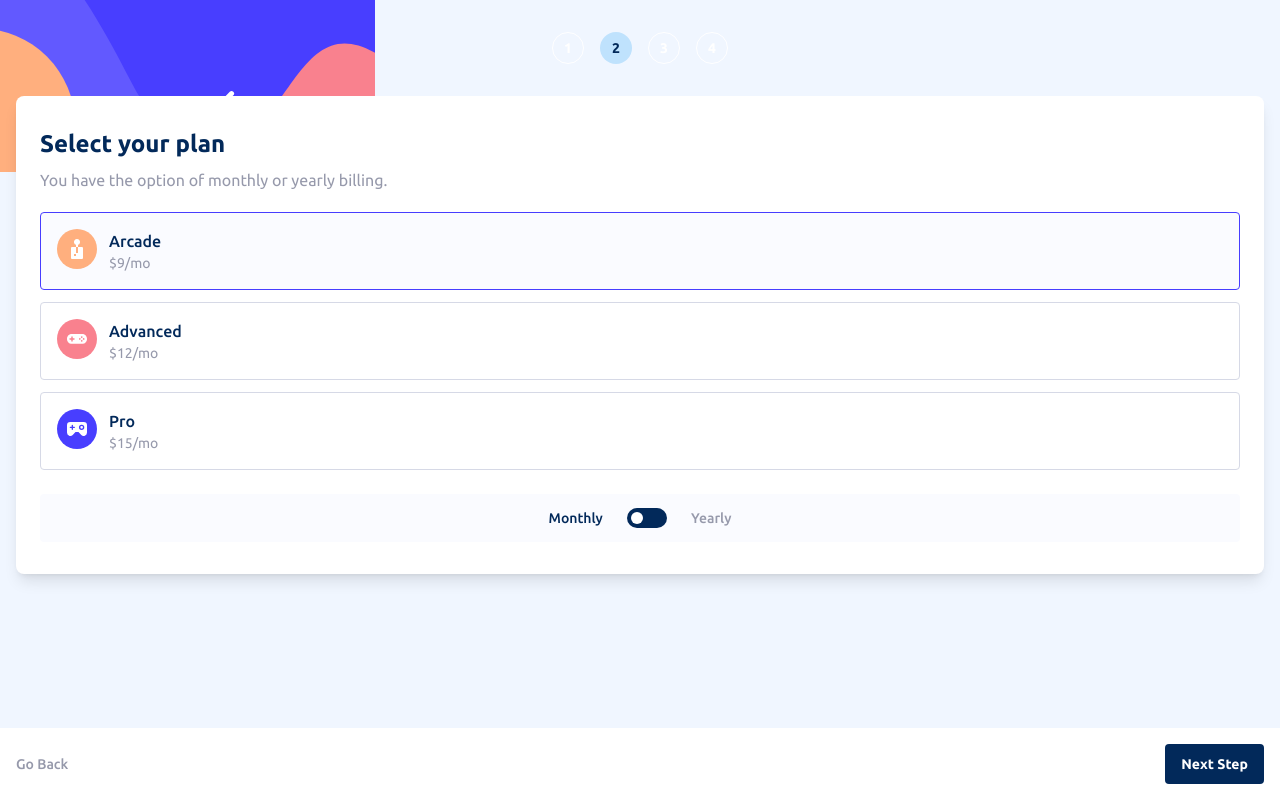
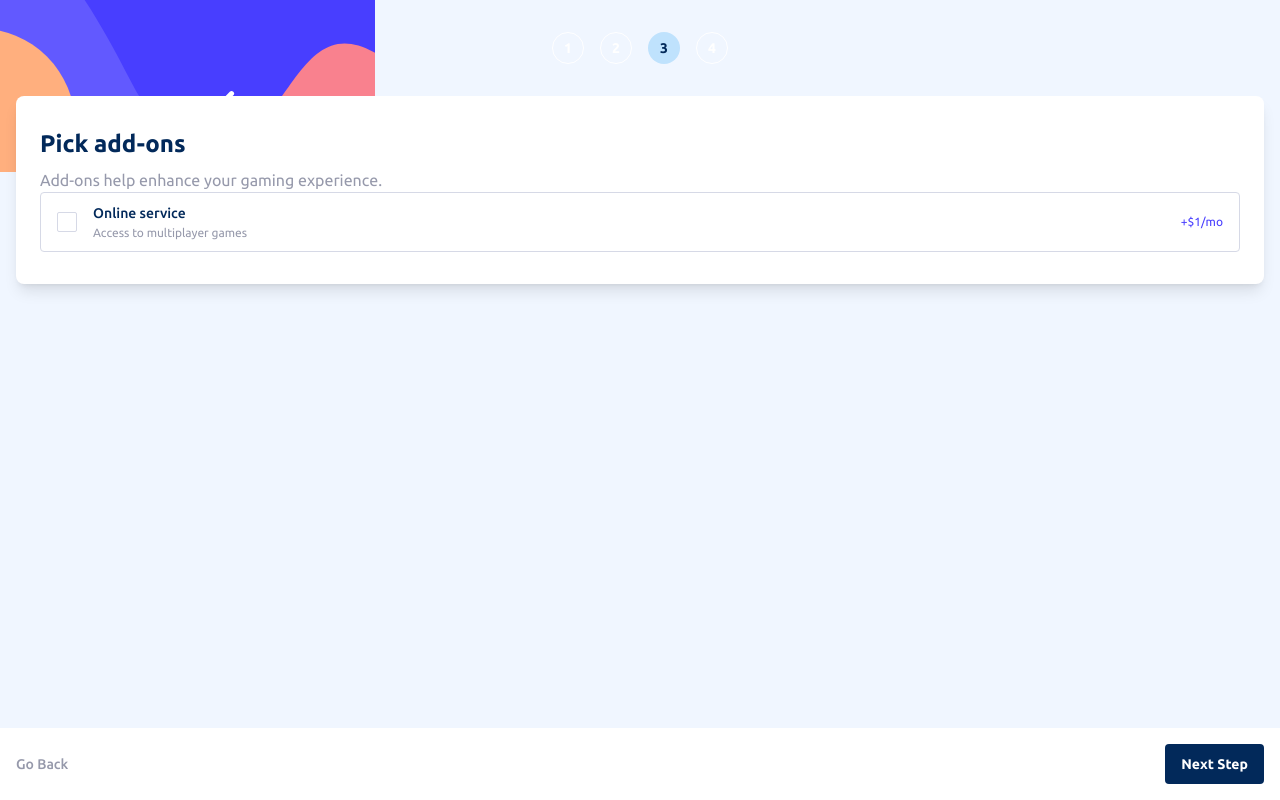
Before and after one commit to danaYatsuta/fm-multi-step-form, a Vue app: page / in a window 1280 px wide. Built offline with nearby package versions, Linux system fonts and the light colour scheme; the HTML template or start-up script is replaced by a standard one.

Commit message:
AddonCheckbox component

```diff
--- a/src/App.vue
+++ b/src/App.vue
@@ -4,12 +4,13 @@ import { ref, watch } from 'vue'
 import StepButton from './components/StepButton.vue'
 import StepOne from './components/StepOne.vue'
 import StepTwo from './components/StepTwo.vue'
+import StepThree from './components/StepThree.vue'
 import type { Form, FormErrors } from './types.d.ts'
 
 type Step = 1 | 2 | 3 | 4
 
-const currentStep = ref<Step>(2)
-const lastAvailableStep = ref<Step>(1)
+const currentStep = ref<Step>(3)
+const lastAvailableStep = ref<Step>(3)
 
 const form = ref<Form>({
   name: '',
--- /dev/null
+++ b/src/components/AddonCheckbox.vue
@@ -0,0 +1,26 @@
+<script setup lang="ts">
+defineProps<{
+  addonName: string
+  description: string
+  price: string
+}>()
+</script>
+
+<template>
+  <label
+    class="border-light-gray has-checked:border-purplish-blue has-checked:bg-alabaster flex h-15 items-center justify-between rounded-sm border px-4"
+  >
+    <span class="flex items-center gap-4">
+      <input type="checkbox" class="peer hidden" />
+      <span
+        class="border-light-gray peer-checked:bg-purplish-blue block h-5 w-5 rounded-xs border bg-center bg-no-repeat peer-checked:border-none peer-checked:bg-[url('./img/icon-checkmark.svg')]"
+      >
+      </span>
+      <span class="leading-none">
+        <span class="text-marine-blue block text-sm font-medium">{{ addonName }}</span>
+        <span class="text-xs">{{ description }}</span>
+      </span>
+    </span>
+    <span class="text-purplish-blue text-xs">{{ price }}</span>
+  </label>
+</template>
--- /dev/null
+++ b/src/components/StepThree.vue
@@ -0,0 +1,20 @@
+<script setup lang="ts">
+import AppHeader from './AppHeader.vue'
+import AddonCheckbox from './AddonCheckbox.vue'
+</script>
+
+<template>
+  <AppHeader>Pick add-ons</AppHeader>
+
+  <p class="mt-2">Add-ons help enhance your gaming experience.</p>
+
+  <form @submit.prevent>
+    <AddonCheckbox
+      addon-name="Online service"
+      description="Access to multiplayer games"
+      price="+$1/mo"
+    />
+
+    <button type="submit" class="hidden" aria-label="Next Step"></button>
+  </form>
+</template>
```
Also changed, not shown: src/assets/img/icon-checkmark.svg (added).
